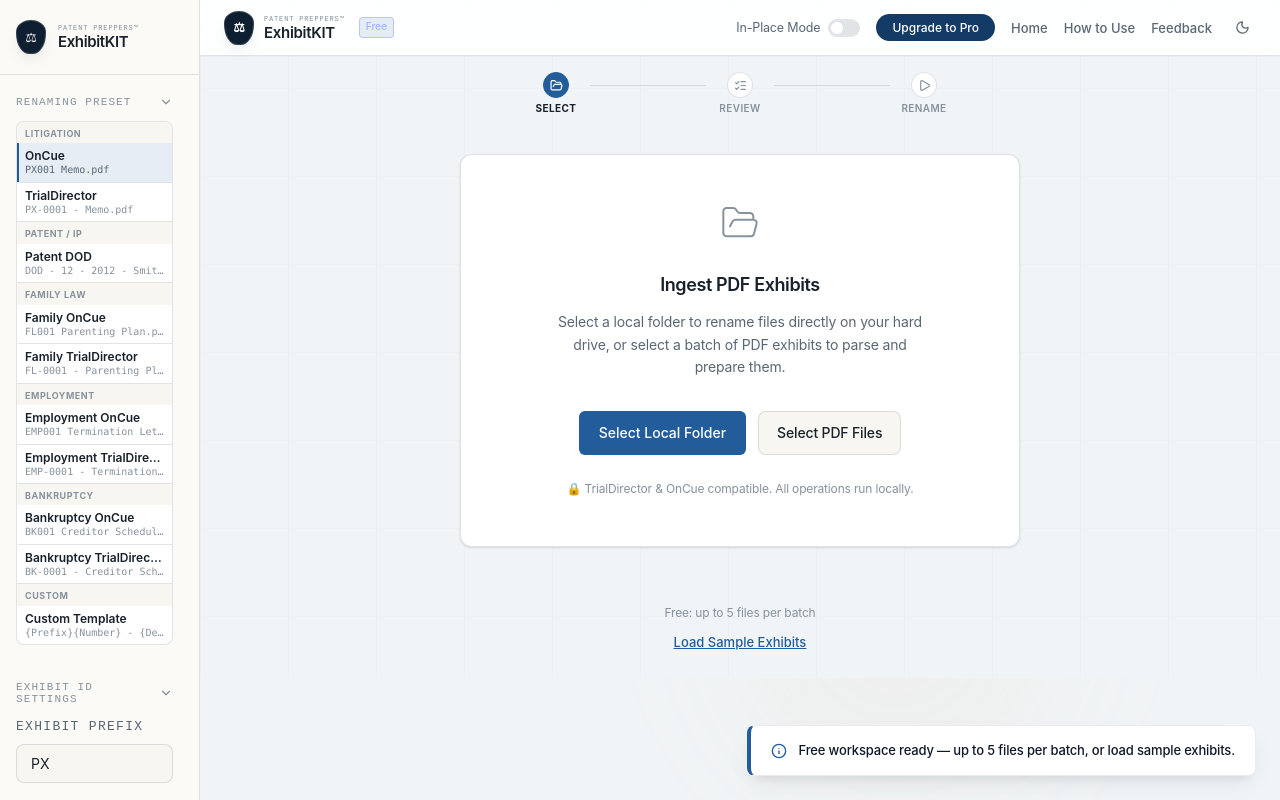
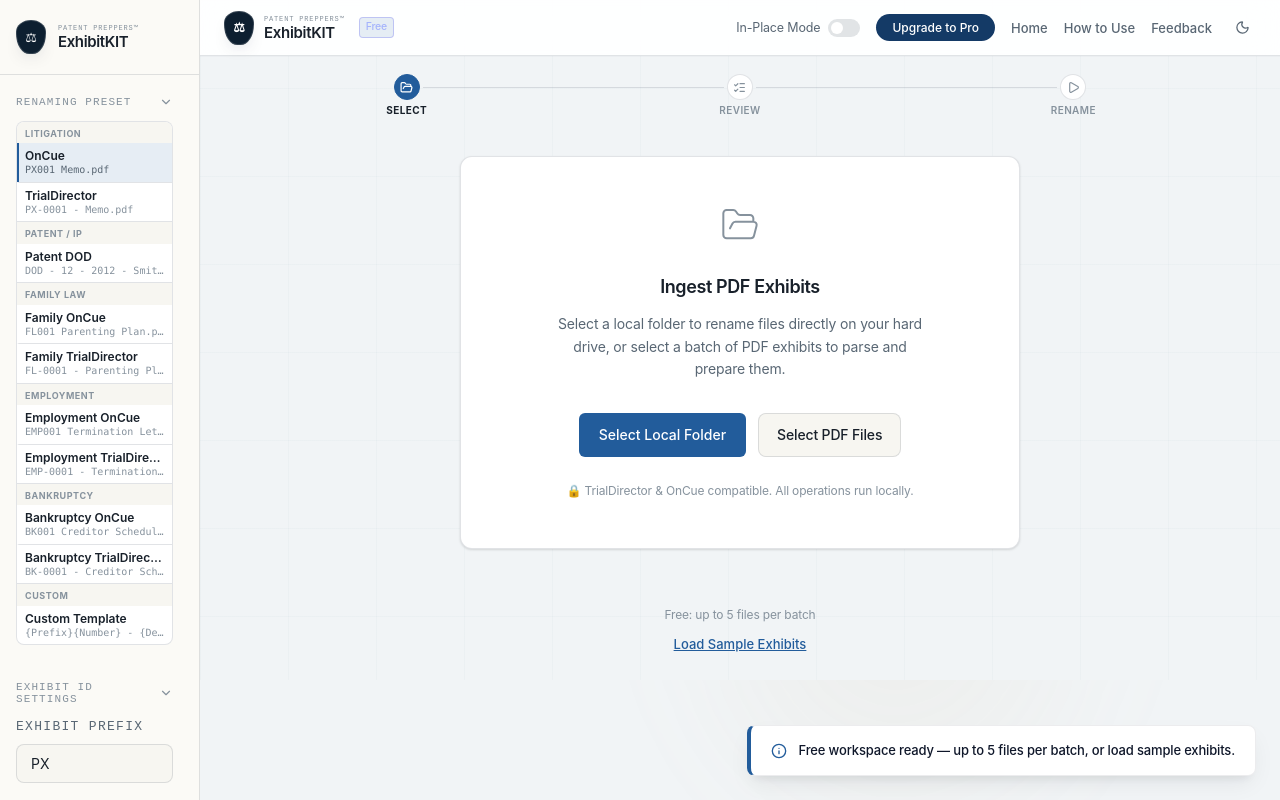
Before and after one commit to mpinkney2/exhibitkit, a React (Vite) app: page / in a window 1280 px wide. Both pictures are taken after a click on the button "Start free". Built offline with nearby package versions, Linux system fonts and the light colour scheme.

Commit message:
Space the workflow strip evenly across the work area.
Keep Select, Review, and Rename in equal columns with connecting lines so the progress graphic spans the top of the workspace.

Co-authored-by: mpinkney2 <mpinkney2@users.noreply.github.com>

```diff
--- a/src/components/WorkflowProgress.jsx
+++ b/src/components/WorkflowProgress.jsx
@@ -20,15 +20,13 @@ export default function WorkflowProgress({ steps, currentIndex = 0, className =
           const isCurrent = index === currentIndex;
           const Icon = isDone && !isCurrent ? Check : (ICONS[step.id] || Check);
           const stateClass = isCurrent ? 'is-current' : isDone ? 'is-done' : 'is-upcoming';
+          const lineComplete = index < currentIndex;
 
           return (
-            <li key={step.id} className="workflow-progress-item">
-              {index > 0 && (
-                <span
-                  className={`workflow-progress-line ${index <= currentIndex ? 'is-complete' : ''}`}
-                  aria-hidden="true"
-                />
-              )}
+            <li
+              key={step.id}
+              className={`workflow-progress-item ${lineComplete ? 'has-complete-line' : ''}`}
+            >
               <div
                 className={`workflow-progress-step ${stateClass}`}
                 aria-current={isCurrent ? 'step' : undefined}
--- a/src/index.css
+++ b/src/index.css
@@ -1138,34 +1138,30 @@ body.sidebar-resizing {
   list-style: none;
   display: flex;
   align-items: flex-start;
+  margin: 0;
+  padding: 2px 8px 0;
+  width: 100%;
+}
+
+.workflow-progress-item {
+  flex: 1;
+  position: relative;
+  display: flex;
   justify-content: center;
-  margin: 0;
-  padding: 0;
-  width: 100%;
-  max-width: 420px;
-  margin-inline: auto;
-}
-
-.workflow-progress-item {
-  display: flex;
-  align-items: flex-start;
-  flex: 1;
   min-width: 0;
 }
 
-.workflow-progress-item:first-child {
-  flex: 0 0 auto;
-}
-
-.workflow-progress-line {
-  flex: 1;
+.workflow-progress-item:not(:last-child)::after {
+  content: '';
+  position: absolute;
+  top: 13px;
+  left: calc(50% + 16px);
+  width: calc(100% - 32px);
   height: 1px;
-  margin: 13px 8px 0;
   background: var(--border-color);
-  min-width: 16px;
-}
-
-.workflow-progress-line.is-complete {
+}
+
+.workflow-progress-item.has-complete-line:not(:last-child)::after {
   background: var(--accent-primary);
 }
 
@@ -1794,7 +1790,7 @@ table.exhibit-table tr.has-error {
   }
 
   .workflow-progress-list {
-    max-width: none;
+    padding: 0 8px;
   }
 
   .stats-grid {
```
